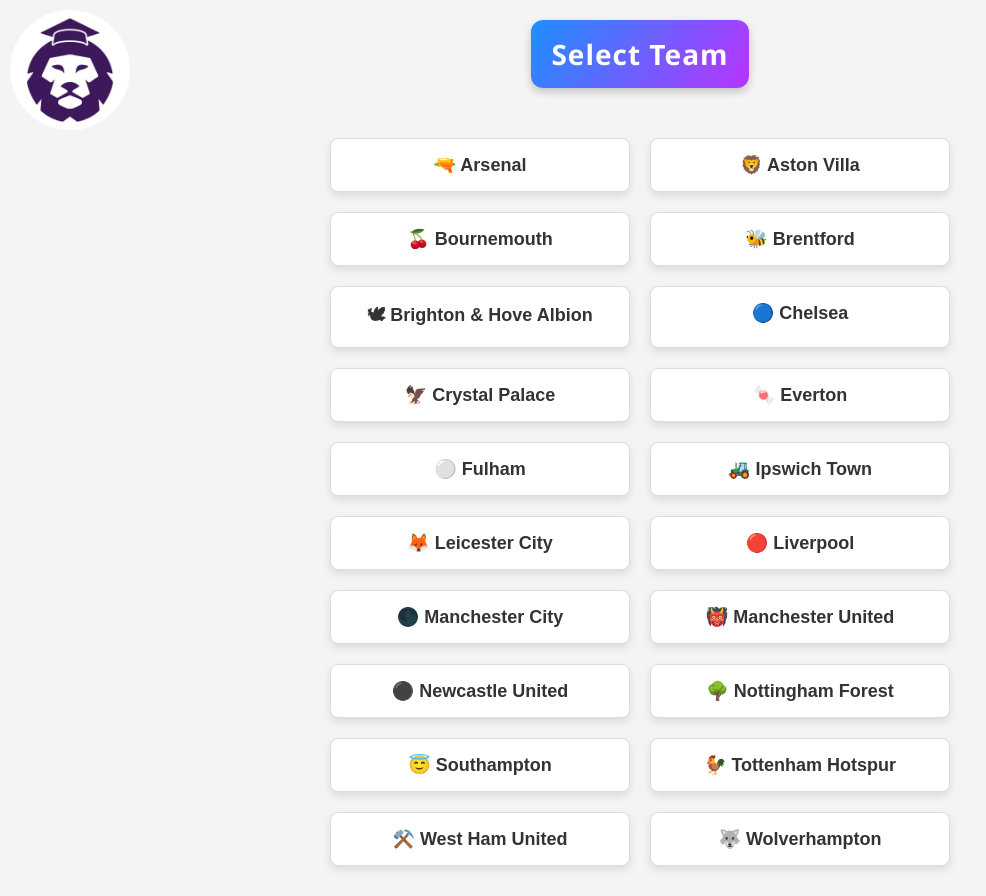
After one commit to ghassenSW/FPL_Academy, a Flask app: page /team_card in a window 1280 px wide. The commit adds this page. Shown: the whole page, without its empty margins (0-986 px from the left). Run offline with Flask 3, Linux system fonts and the light colour scheme; parts of the project's set-up code (start-up, migrations or seed data) failed here and were passed over.

Commit message:
'commit'

```diff
--- a/app.py
+++ b/app.py
@@ -6,7 +6,7 @@ from pymongo import MongoClient
 from datetime import datetime
 from price_change import get_price_change_text
 from injury_updates import get_injury_updates_text
-from teams_stats import num_gw,filter_by_gw
+from teams_stats import num_gw,filter_by_gw,teams_emoji
 
 app = Flask(__name__)
 app.secret_key = 'f3082ef12d47bf71416425c7eef8d573'
@@ -156,6 +156,30 @@ def get_stats():
     stats_data=filter_by_gw(stats_type,data_type,start_gw,end_gw,sort_by,sort_order)
     return jsonify(stats=stats_data,data_type=data_type,num_gw=num_gw)
 
+@app.route("/team_card")
+def team_card():
+    return render_template("team_card.html",num_gw=num_gw,teams_emoji=teams_emoji)
+
+@app.route('/team/<team_name>', methods=['GET', 'POST'])
+def team_page(team_name):
+    session['team_name']=team_name
+    return render_template("team_page.html", team_name=team_name,num_gw=num_gw)
+
+@app.route('/get_team_page', methods=['POST'])
+def get_team_page():
+    team_stats={}
+    data=request.get_json()
+    start_gw = int(data.get('start_gw', 1))
+    end_gw = int(data.get('end_gw', num_gw))
+    data_type = data.get('data_type')
+    team_name = session.get('team_name')
+    atk_stats=filter_by_gw('atk',data_type,start_gw,end_gw,'team','asc')
+    def_stats=filter_by_gw('def',data_type,start_gw,end_gw,'team','asc')
+    team_stats['atk']=[data for data in atk_stats if data['team']==team_name][0]
+    team_stats['def']=[data for data in def_stats if data['team']==team_name][0]
+    return jsonify(team_stats=team_stats,data_type=data_type,num_gw=num_gw)
+
+
 @app.route('/index')
 def index():
     if 'loggedin' in session:
--- /dev/null
+++ b/static/team_card.css
@@ -0,0 +1,118 @@
+/* General Styles */
+body {
+    font-family: Arial, sans-serif;
+    margin: 0;
+    padding: 0;
+    background-color: #f4f4f4;
+    color: #333;
+    display: flex;
+    flex-direction: column;
+    justify-content: center;
+    align-items: center;
+    min-height: 100vh; /* Ensure the body takes up the full viewport height */
+    overflow-x: hidden; /* Prevent horizontal scrolling */
+  }
+
+  /* Heading Styles */
+  h1 {
+    text-align: center;
+    font-size: 36px;
+    margin: 20px auto;
+    padding: 15px 20px;
+    background-color: #007bff; /* Blue color (theme) */
+    color: #f8f9fa; /* Light text color */
+    border-radius: 10px;
+    width: fit-content;
+    box-shadow: 0 4px 8px rgba(0, 0, 0, 0.2);
+    z-index: 10; /* Ensure it’s above other elements */
+    position: relative; /* Prevent it from being affected by parent overflow */
+  }
+  .title-container {
+    text-align: center;
+    margin: 20px auto;
+    padding: 15px 20px;
+    background: linear-gradient(120deg,#1e8fff,#b834ff);
+    border-radius: 12px;
+    color: #ffffff; /* White text for contrast */
+    box-shadow: 0 4px 8px rgba(0, 0, 0, 0.2);
+    font-family: 'Segoe UI', Tahoma, Geneva, Verdana, sans-serif;
+    font-size: 28px;
+    font-weight: bold;
+    letter-spacing: 1px;
+  }
+
+
+/* Style for the logo link */
+.logo-link {
+  position: absolute;
+  top: 10px; /* Distance from the top of the page */
+  left: 10px; /* Distance from the left of the page */
+  z-index: 1000; /* Ensure it is above other elements */
+  text-decoration: none; /* Remove underline (if any) */
+}
+
+/* Style for the logo image */
+.logo {
+  width: 120px; /* Set the size of the logo */
+  height: 120px; /* Make height equal to width for a perfect circle */
+  object-fit: cover; /* Ensure the logo fits within the circle */
+  border-radius: 50%; /* Make the image circular */
+  cursor: pointer; /* Show pointer cursor to indicate it's clickable */
+}
+
+.logo:hover {
+  opacity: 0.8; /* Slightly dim the logo on hover */
+}
+
+/* Team list container styling */
+.team-list {
+    display: grid;
+    grid-template-columns: repeat(auto-fit, minmax(300px, 1fr));
+    gap: 20px; /* Spacing between items */
+    max-width: 900px;
+    margin: 30px auto;
+    padding: 0;
+    list-style: none;
+  }
+
+  /* Individual team item styling */
+  .team-item {
+    background-color: #ffffff;
+    border: 1px solid #ddd;
+    border-radius: 8px;
+    box-shadow: 0px 4px 8px rgba(0, 0, 0, 0.1);
+    padding: 15px;
+    text-align: center;
+    font-size: 18px;
+    font-weight: bold;
+    color: #333;
+    transition: transform 0.2s, box-shadow 0.2s;
+  }
+
+  .team-item:hover {
+    transform: scale(1.05);
+    box-shadow: 0px 6px 12px rgba(0, 0, 0, 0.15);
+    background: linear-gradient(to right, #4facfe, #00f2fe);
+    color: white;
+  }
+
+  /* Mobile responsiveness */
+  @media (max-width: 768px) {
+    .team-item {
+      font-size: 16px;
+      padding: 10px;
+    }
+  }
+  /* Link styling */
+.team-link {
+    text-decoration: none;
+    color: inherit; /* Inherit the color of the team item */
+    display: block; /* Make the entire team item clickable */
+    width: 100%; /* Ensure it covers the full width of the item */
+    height: 100%; /* Ensure it covers the full height of the item */
+  }
+
+  /* Hover effect */
+  .team-item:hover .team-link {
+    color: white; /* Matches the hover effect of the team-item */
+  }
--- a/teams_stats.py
+++ b/teams_stats.py
@@ -5,6 +5,7 @@ from pymongo import MongoClient
 from datetime import datetime
 
 teams_names=['Arsenal', 'Aston Villa','Bournemouth','Brentford','Brighton & Hove Albion','Chelsea','Crystal Palace','Everton','Fulham','Ipswich Town','Leicester City','Liverpool','Manchester City','Manchester United','Newcastle United','Nottingham Forest','Southampton','Tottenham Hotspur','West Ham United','Wolverhampton']
+teams_emoji = ['🔫 Arsenal','🦁 Aston Villa','🍒 Bournemouth','🐝 Brentford','🕊 Brighton & Hove Albion','🔵 Chelsea', '🦅 Crystal Palace','🍬 Everton', '⚪️ Fulham','🚜 Ipswich Town','🦊 Leicester City','🔴 Liverpool', '🌑 Manchester City','👹 Manchester United', '⚫️ Newcastle United','🌳 Nottingham Forest', '😇 Southampton', '🐓 Tottenham Hotspur', '⚒️ West Ham United', '🐺 Wolverhampton']
 
 try:
   from dotenv import load_dotenv
--- a/templates/index.html
+++ b/templates/index.html
@@ -23,7 +23,7 @@
         <!-- Main Content -->
         <main class="main-content">
           <header>
-            <h2>Dashboard</h2>
+            <h2>DASHBOARD</h2>
             <a href="{{ url_for('logout') }}"><button class="btn-action">Logout</button></a>
           </header>
 
@@ -44,6 +44,10 @@
               <a href="{{ url_for('def_stats') }}"><h3>Defence Stats</h3>
               <p>Take a look to the defence stats of Premier League Teams</p></a>
             </div>
+            <div class="card">
+              <a href="{{ url_for('team_card') }}"><h3>Team Card (Attack + Defence)</h3>
+              <p>Select one team and take a look at its attack and defence stats </p></a>
+            </div>
           </div>
 
           </section>
--- a/templates/injury_updates.html
+++ b/templates/injury_updates.html
@@ -7,8 +7,11 @@
   <link rel="stylesheet" href="{{ url_for('static', filename='price_change.css') }}">
 </head>
 <body>
+  <a href="{{ url_for('index') }}" class="logo-link">
+    <img src="{{ url_for('static', filename='logo.jpg') }}" alt="Home" class="logo">
+  </a>
   <div class="title-container">
-    <div>Price Changes on day {{day}}</div>
+    <div>Injuries on day {{day}}</div>
   </div>
   <div class="container">
     <!-- Tables Section -->
--- a/templates/price_change.html
+++ b/templates/price_change.html
@@ -7,8 +7,11 @@
   <link rel="stylesheet" href="{{ url_for('static', filename='price_change.css') }}">
 </head>
 <body>
+  <a href="{{ url_for('index') }}" class="logo-link">
+    <img src="{{ url_for('static', filename='logo.jpg') }}" alt="Home" class="logo">
+  </a>
   <div class="title-container">
-    <div>Price Changes</div>
+    <div>PRICE CHANGES</div>
   </div>
   {%for data in day_data%}
   <div class="container">
--- /dev/null
+++ b/templates/team_card.html
@@ -0,0 +1,25 @@
+<!DOCTYPE html>
+<html lang="en">
+<head>
+  <meta charset="UTF-8">
+  <meta name="viewport" content="width=device-width, initial-scale=1.0">
+  <title>Price Change</title>
+  <link rel="stylesheet" href="{{ url_for('static', filename='team_card.css') }}">
+</head>
+<body>
+  <a href="{{ url_for('index') }}" class="logo-link">
+    <img src="{{ url_for('static', filename='logo.jpg') }}" alt="Home" class="logo">
+  </a>
+  <div class="title-container">
+    <div>Select Team</div>
+  </div>
+  <ul class="team-list">
+    {% for team in teams_emoji %}
+    <li class="team-item">
+        <a href="{{ url_for('team_page', team_name=team[2:]) }}" class="team-link">{{ team }}</a>
+    </li>
+    {% endfor %}
+  </ul>
+
+</body>
+</html>
```
Also changed, not shown: static/price_change.css (+22 -0 lines), static/team_page.css (added, +204 -0 lines), static/teams_stats.css (+58 -1 lines), templates/atk_stats.html (+13 -2 lines), templates/def_stats.html (+12 -2 lines), templates/team_page.html (added, +215 -0 lines), team_page.py (added).
